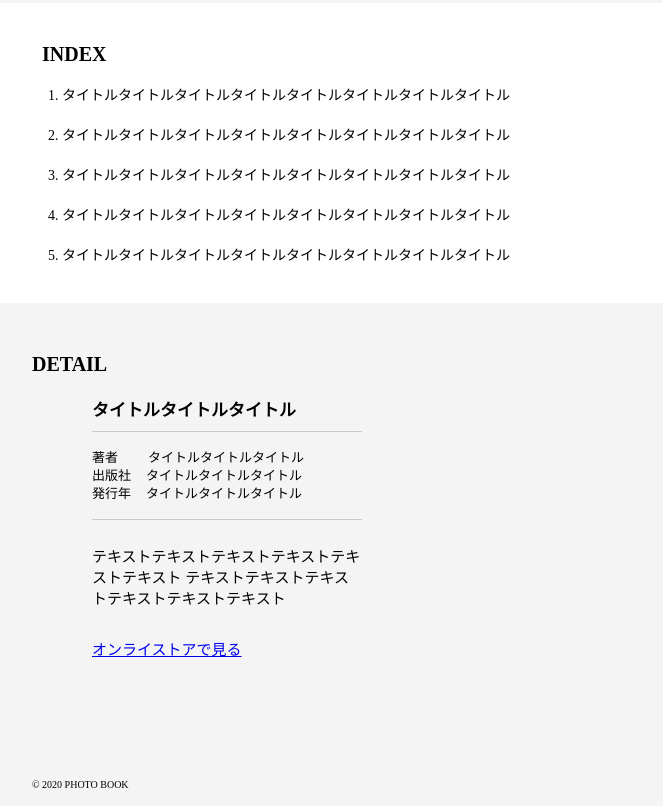
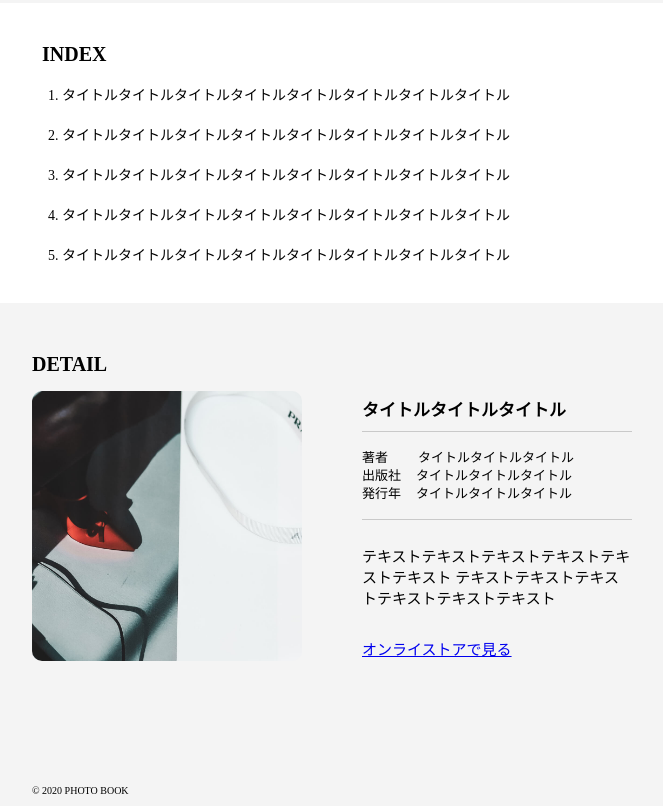
Before and after one commit to hamatai7109/photobook, a plain HTML site: page index.html in a window 1280 px wide. Shown: the part 558-1364 px from the top of the page, without its empty margins (283-946 px from the left). Drawn offline with Linux system fonts and the light colour scheme; files whose address does not match are found by name.

Commit message:
Update index.html

```diff
--- a/index.html
+++ b/index.html
@@ -38,7 +38,7 @@
             </div>
             <div class="detail-container">
                 <div class="detail-left">
-                    <img src="img/detail.jpg" alt="" class="detail-img">
+                    <img src="https://github.com/hamatai7109/photobook/blob/main/detail.jpg?raw=true" alt="" class="detail-img">
                 </div>
                 <div class="detail-right">
                         <p class="detail-name">タイトルタイトルタイトル</p>
```
